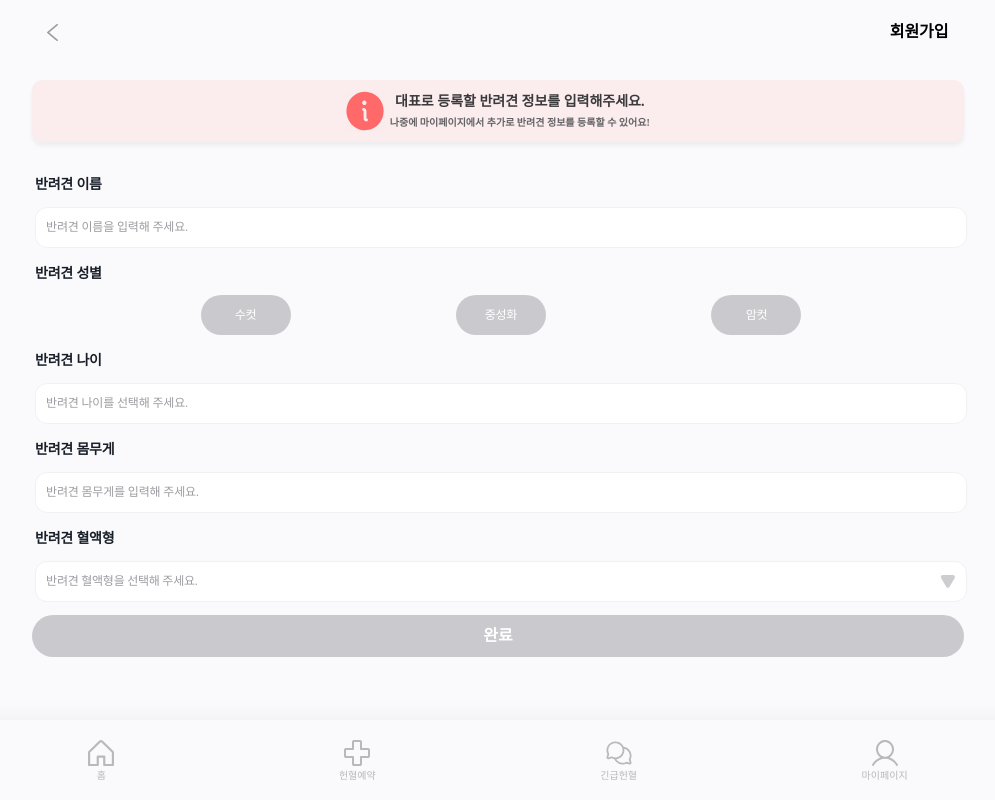
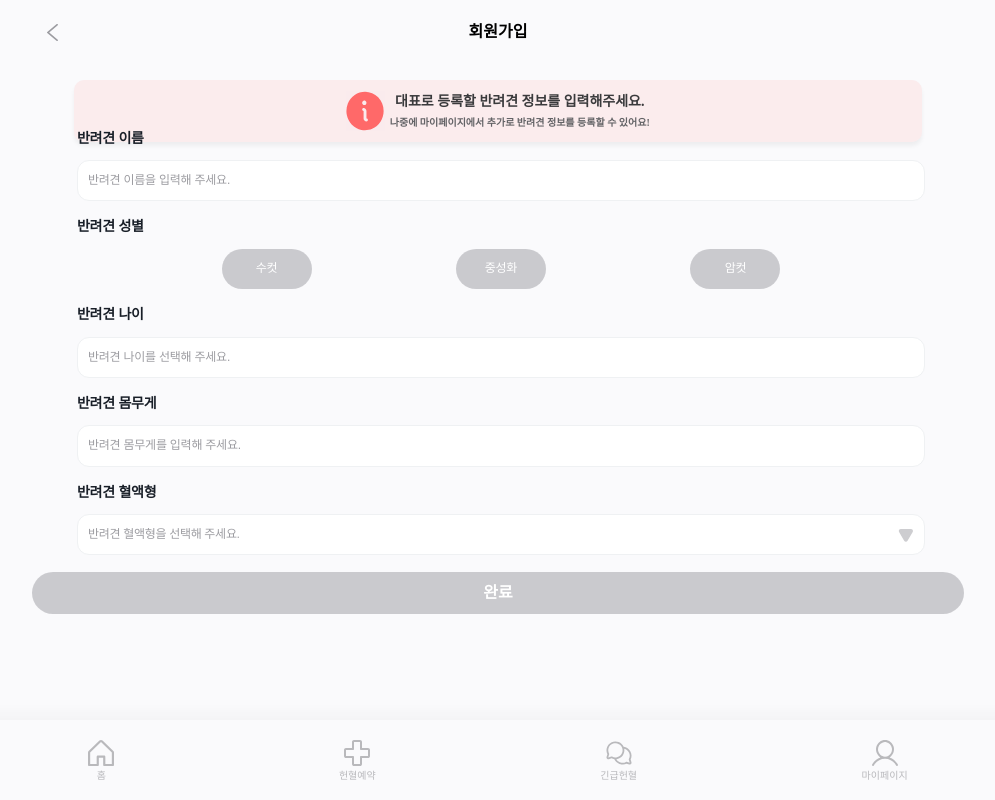
Before and after one commit to LikeLion-at-DGU/2024-hackathon-3-sharedog-frontend, a React (Vite) app: page /signuppet in a window 1280 px wide. Shown: the whole page, without its empty margins (142-1137 px from the left). Built offline with nearby package versions, Linux system fonts and the light colour scheme.

Commit message:
회원가입 페이지 완료 버튼 위치 수정

```diff
--- a/src/pages/signupPage/SignUp.jsx
+++ b/src/pages/signupPage/SignUp.jsx
@@ -5,7 +5,8 @@ import {
   ProfileMyPageSVG,
   InPutBox,
   CompleteBtn,
-  Field
+  Field,
+  InputField
 } from "./Styled";
 import Header from "./header/Header";
 import InputHolder from "../../components/myPageComponent/InputHolder";
@@ -28,10 +29,8 @@ const SignUp = () => {
         phone,
         email
       });
-      alert('Post 성공 :)');
       console.log('서버 응답 데이터:', response.data); // 서버 응답 데이터 콘솔에 찍기
     } catch (error) {
-      alert('Post 실패 :(');
       console.log('네트워크 오류:', error); // 네트워크 오류 콘솔에 찍기
     }
   };
@@ -57,6 +56,7 @@ const SignUp = () => {
       <Header title="회원가입" />
       <Wrapper>
         <Field>
+          <InputField>
             <MyInfo>
               <ProfileImg>
                 <ProfileMyPageSVG />
@@ -81,13 +81,14 @@ const SignUp = () => {
                 value={email}
                 onChange={(e) => setEmail(e.target.value)}
               />
+            </InPutBox>
+          </InputField>
           <CompleteBtn
             onClick={handleCompleteClick}
             style={{ backgroundColor: isComplete ? '#FF6969' : 'rgba(156, 156, 161, 0.50)' }}
           >
             완료
           </CompleteBtn>
-          </InPutBox>
         </Field>
       </Wrapper>
     </>
--- a/src/pages/signupPage/SignUpPet.jsx
+++ b/src/pages/signupPage/SignUpPet.jsx
@@ -6,7 +6,8 @@ import {
   CautionBox,
   CautionTitle,
   CautionField,
-  Field
+  Field,
+  InputField
 } from "./Styled";
 import Header from "./header/Header";
 import InputHolder from "../../components/myPageComponent/InputHolder";
@@ -25,13 +26,6 @@ const SignUpPet = () => {
   const [dog_weight, setDogWeight] = useState("");
   const [dog_blood, setDogBlood] = useState("");
   const [isComplete, setIsComplete] = useState(false);
-
-  const ageOptions = [
-    { label: '1년', value: '1' },
-    { label: '2년', value: '2' },
-    { label: '3년', value: '3' },
-    // 필요한 만큼 옵션 추가
-  ];
 
   const bloodOptions = [
     { label: 'DEA 1-', value: 'DEA 1-' },
@@ -52,10 +46,8 @@ const SignUpPet = () => {
         dog_weight,
         dog_blood
       });
-      alert('Post 성공 :)');
       console.log('서버 응답 데이터:', response.data);
     } catch (error) {
-      alert('Post 실패 :(');
       console.log('네트워크 오류:', error);
     }
   };
@@ -80,6 +72,7 @@ const SignUpPet = () => {
       <Header title="회원가입" />
       <Wrapper>
         <Field>
+          <InputField>
             <CautionBox>
               <CautionField>
                 <CautionSVG />
@@ -121,13 +114,14 @@ const SignUpPet = () => {
                 options={bloodOptions}
                 onChange={(e) => setDogBlood(e.target.value)}
               />
+            </InPutBox>
+          </InputField>
           <CompleteBtn
               onClick={handleCompleteClick}
               style={{ backgroundColor: isComplete ? '#FF6969' : 'rgba(156, 156, 161, 0.50)' }}
             >
               완료
           </CompleteBtn>
-          </InPutBox>
         </Field>
       </Wrapper>
     </>
--- a/src/pages/signupPage/Styled.jsx
+++ b/src/pages/signupPage/Styled.jsx
@@ -21,8 +21,17 @@ export const Field = styled.div`
   width: 91%;
   display: flex;
   flex-direction: column; /* 요소들을 수직 정렬 */
-  align-items: flex-start; /* 수평 중앙 정렬 */
+  align-items: center; /* 수평 중앙 정렬 */
+  justify-content: space-between;
   gap: 30px;
+`;
+
+export const InputField = styled.div`
+  display: flex;
+  flex-direction: column; /* 요소들을 수직 정렬 */
+  justify-content: center; /* 수직 중앙 정렬 */
+  align-items: center;
+  width: 91%;
 `;
 
 // MyInfo: 프로필 정보를 감싸는 박스 스타일
@@ -93,6 +102,8 @@ export const InPutBox = styled.div`
   height: 50vh;
   display: flex;
   flex-direction: column;
+  justify-content: center;
+  align-self: stretch;
   flex-shrink: 0;
   gap: 10px;
 `;
@@ -107,7 +118,6 @@ export const CompleteBtn = styled.div`
 
   border-radius: 30px;
   background: rgba(156, 156, 161, 0.5);
-
   color: #fff;
   font-family: SUIT;
   font-size: 16px;
--- a/src/pages/signupPage/header/Header.jsx
+++ b/src/pages/signupPage/header/Header.jsx
@@ -1,6 +1,7 @@
 // Header.jsx
 import styled from "styled-components";
 import BackBtnSVG from "../../../assets/icons/backMyPage.svg?react";
+import { useNavigate } from "react-router-dom";
 
 const Wrapper = styled.div`
   display: flex;
@@ -44,13 +45,20 @@ const TitleTxt = styled.div`
 `;
 
 const Header = ({ title }) => {
+  const navigate = useNavigate();
+
+    const goBack = () => {
+        navigate(-1);
+    };
+
   return (
     <Wrapper>
       <HeaderBox>
-        <BackBtn>
+        <BackBtn onClick={goBack}>
           <BackBtnSVG />
         </BackBtn>
         <TitleTxt>{title}</TitleTxt> {/*props 수정*/}
+        <div style={{width: '11px'}}></div>
       </HeaderBox>
     </Wrapper>
   );
--- a/src/pages/signupSplashPage/SignUpSplash.jsx
+++ b/src/pages/signupSplashPage/SignUpSplash.jsx
@@ -7,12 +7,12 @@ import { useNavigate } from 'react-router-dom';
 const SignUpSplash = () => {
   const navigate = useNavigate();
 
-  // useEffect(() => {
-  //   const timer = setTimeout(() => {
-  //     navigate('/home');
-  //   }, 2000); // 2초 후 로그인 페이지로 이동
-  //   return () => clearTimeout(timer);
-  // }, [navigate]);
+  useEffect(() => {
+    const timer = setTimeout(() => {
+      navigate('/home');
+    }, 2000); // 2초 후 로그인 페이지로 이동
+    return () => clearTimeout(timer);
+  }, [navigate]);
 
   return (
     <Wrap>
```
Lines whose indentation alone changed are shown as unchanged.
